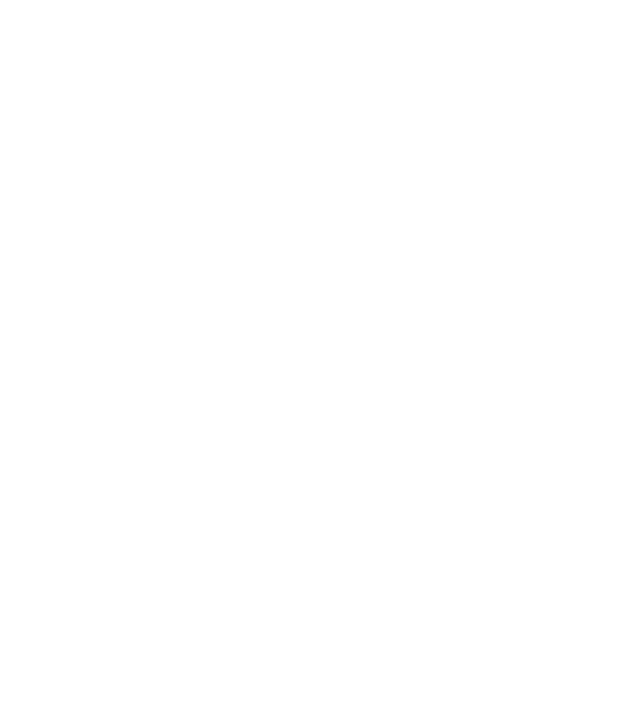
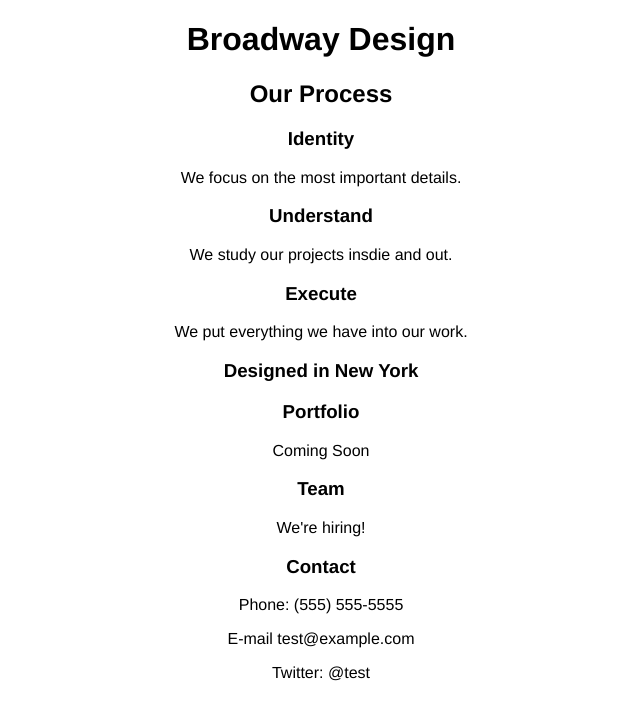
Before and after one commit to macman1044/broadway, a plain HTML site: page index.html in a window 1280 px wide. Shown: the whole page, without its empty margins (319-959 px from the left). Drawn offline with Linux system fonts and the light colour scheme.

Commit message:
Basic text and css

```diff
--- a/index.html
+++ b/index.html
@@ -2,8 +2,26 @@
 <html>
   <head>
     <meta charset="utf-8">
+    <link rel="stylesheet" href="./resources/css/style.css" type="text/css" />
     <title>Broadway</title>
   </head>
   <body>
+    <h1>Broadway Design</h1>
+    <h2>Our Process</h2>
+    <h3>Identity</h3>
+      <p>We focus on the most important details.</p>
+    <h3>Understand</h3>
+      <p>We study our projects insdie and out.</p>
+    <h3>Execute</h3>
+      <p>We put everything we have into our work.</p>
+    <h3>Designed in New York</h3>
+    <h3>Portfolio</h3>
+      <p>Coming Soon</p>
+    <h3>Team</h3>
+      <p>We're hiring!</p>
+    <h3>Contact</h3>
+      <p>Phone: (555) 555-5555</p>
+      <p>E-mail test@example.com</p>
+      <p>Twitter: @test</p>
   </body>
 </html>
--- a/resources/css/style.css
+++ b/resources/css/style.css
@@ -0,0 +1,4 @@
+html {
+  font-family: Helvetica;
+  text-align: center;
+}
```
